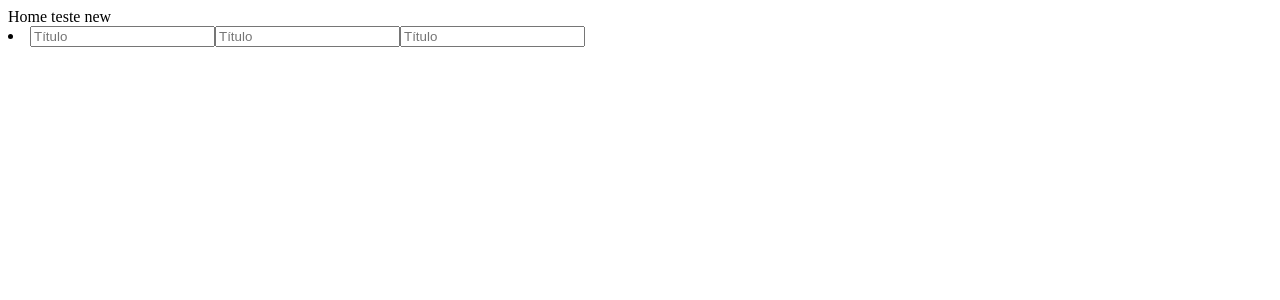
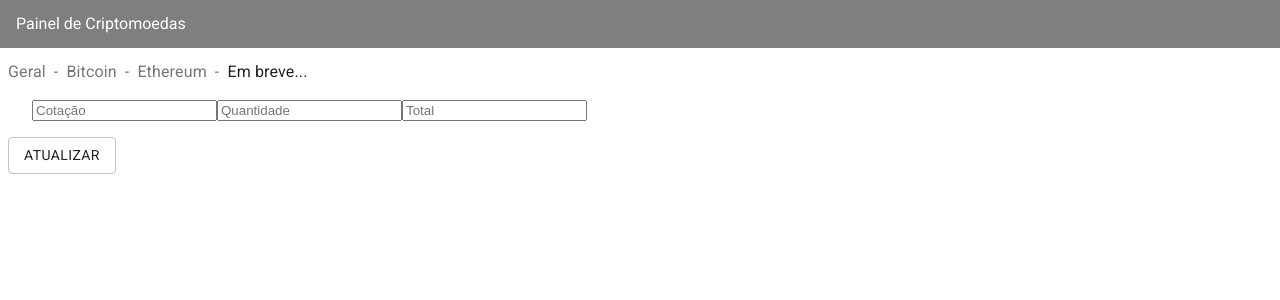
Before and after one commit to lnunes1988/cryptool, a Next.js app: page / in a window 1280 px wide. Shown: the top 300 px of the page. Built offline with nearby package versions, Linux system fonts and the light colour scheme.

Commit message:
evoluindo

```diff
--- a/package.json
+++ b/package.json
@@ -14,6 +14,9 @@
   "author": "",
   "license": "ISC",
   "dependencies": {
+    "@material-ui/core": "^4.11.3",
+    "@material-ui/icons": "^4.11.2",
+    "fontsource-roboto": "^4.0.0",
     "next": "^10.0.5",
     "react": "^17.0.1",
     "react-dom": "^17.0.1"
--- /dev/null
+++ b/pages/api/eth.js
@@ -0,0 +1,22 @@
+
+
+export default function MiniDrawer() {
+
+
+  return (
+        <div>
+          Lorem ipsum dolor sit amet, consectetur adipiscing elit, sed do eiusmod tempor incididunt
+          ut labore et dolore magna aliqua. Rhoncus dolor purus non enim praesent elementum
+          facilisis leo vel. Risus at ultrices mi tempus imperdiet. Semper risus in hendrerit
+          gravida rutrum quisque non tellus. Convallis convallis tellus id interdum velit laoreet id
+          donec ultrices. Odio morbi quis commodo odio aenean sed adipiscing. Amet nisl suscipit
+          adipiscing bibendum est ultricies integer quis. Cursus euismod quis viverra nibh cras.
+          Metus vulputate eu scelerisque felis imperdiet proin fermentum leo. Mauris commodo quis
+          imperdiet massa tincidunt. Cras tincidunt lobortis feugiat vivamus at augue. At augue eget
+          arcu dictum varius duis at consectetur lorem. Velit sed ullamcorper morbi tincidunt. Lorem
+          donec massa sapien faucibus et molestie ac.
+        </div>
+  );
+}
+
+MiniDrawer
--- a/pages/btc.js
+++ b/pages/btc.js
@@ -1,4 +1,3 @@
-import Link from 'next/link';
 
 function bitcoin() {
 
@@ -7,7 +6,20 @@ function bitcoin() {
 
     return (
         <div>
-            {dynamicDateString} (dinâmico)
+             <GridListTileBar title='Painel de Criptomoedas' titlePosition='top'></GridListTileBar>
+    <br></br><br></br><p></p>
+    <Breadcrumbs separator="-" aria-label="breadcrumb">
+        <Link color="inherit" href="/" >
+            Geral
+        </Link>
+        <Link color="inherit" href="/api/btc" >
+            Bitcoin
+        </Link>
+        <Link color="inherit" href="/api/eth" >
+            Ethereum
+        </Link>
+        <Typography color="textPrimary">Em breve...</Typography>
+    </Breadcrumbs>
         </div>
     )
 }
--- a/pages/index.js
+++ b/pages/index.js
@@ -1,16 +1,38 @@
 import bitcoin from "./btc";
+import 'fontsource-roboto';
+import { Typography,Breadcrumbs,Link,MenuList,MenuItem,GridListTileBar,Button,Container,Grid } from '@material-ui/core';
 
 function sobre() {
-    return (<div><div>Home teste new</div>
-<form><li><input type="text" placeholder="Título"/>
-<input type="text" placeholder="Título"/>
-<input type="text" placeholder="Título"/></li>
+    return (<div>
 
+    <GridListTileBar title='Painel de Criptomoedas' titlePosition='top'></GridListTileBar>
+    <br></br><br></br><p></p>
+    <Breadcrumbs separator="-" aria-label="breadcrumb">
+        <Link color="inherit" href="/" >
+            Geral
+        </Link>
+        <Link color="inherit" href="/api/btc" >
+            Bitcoin
+        </Link>
+        <Link color="inherit" href="/api/eth" >
+            Ethereum
+        </Link>
+        <Typography color="textPrimary">Em breve...</Typography>
+    </Breadcrumbs>
+
+<form>
+    <Container><p>
+        <input type="text" placeholder="Cotação"/>
+        <input type="text" placeholder="Quantidade"/>
+        <input type="text" placeholder="Total"/></p>
+    </Container>
 </form>
-<bitcoin></bitcoin>
-<bitcoin></bitcoin>
+
+<Button className='class MuiButton-outlined'>Atualizar</Button>
+<bitcoin teste></bitcoin>
+
 </div>
 
     )}
 
-export default sobre
+    export default sobre
```
Also changed, not shown: pages/index.css (added), 1 other file (tests, documents, lock files or other folders).
